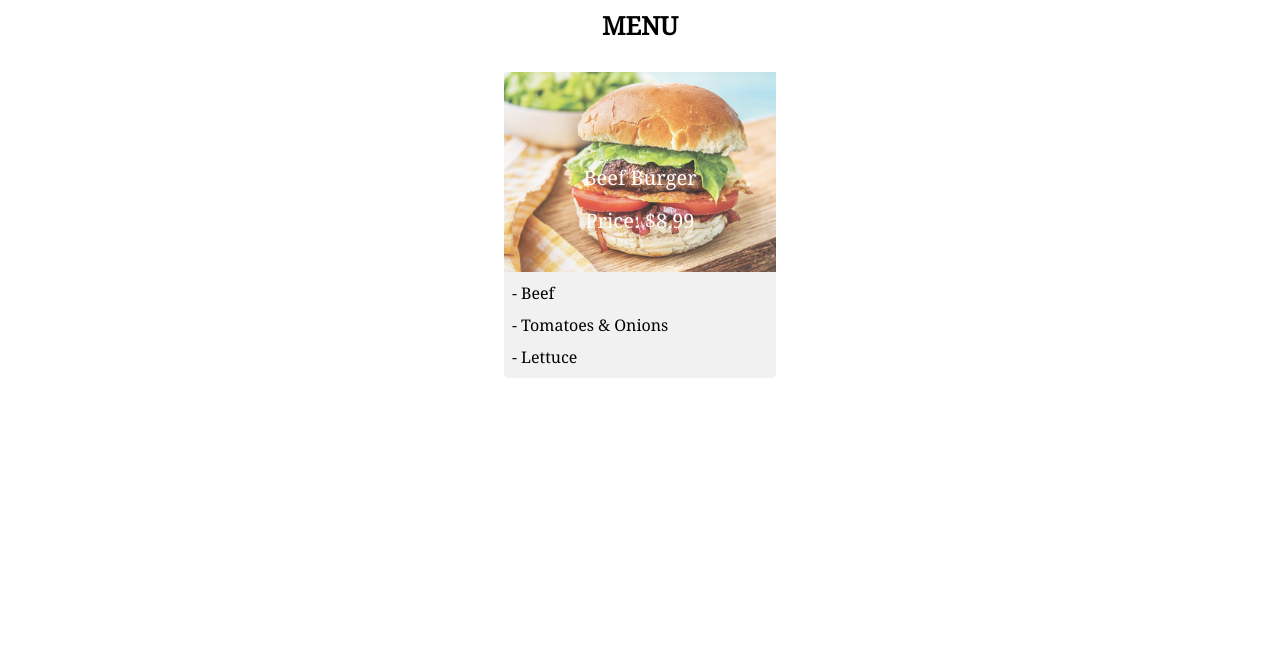
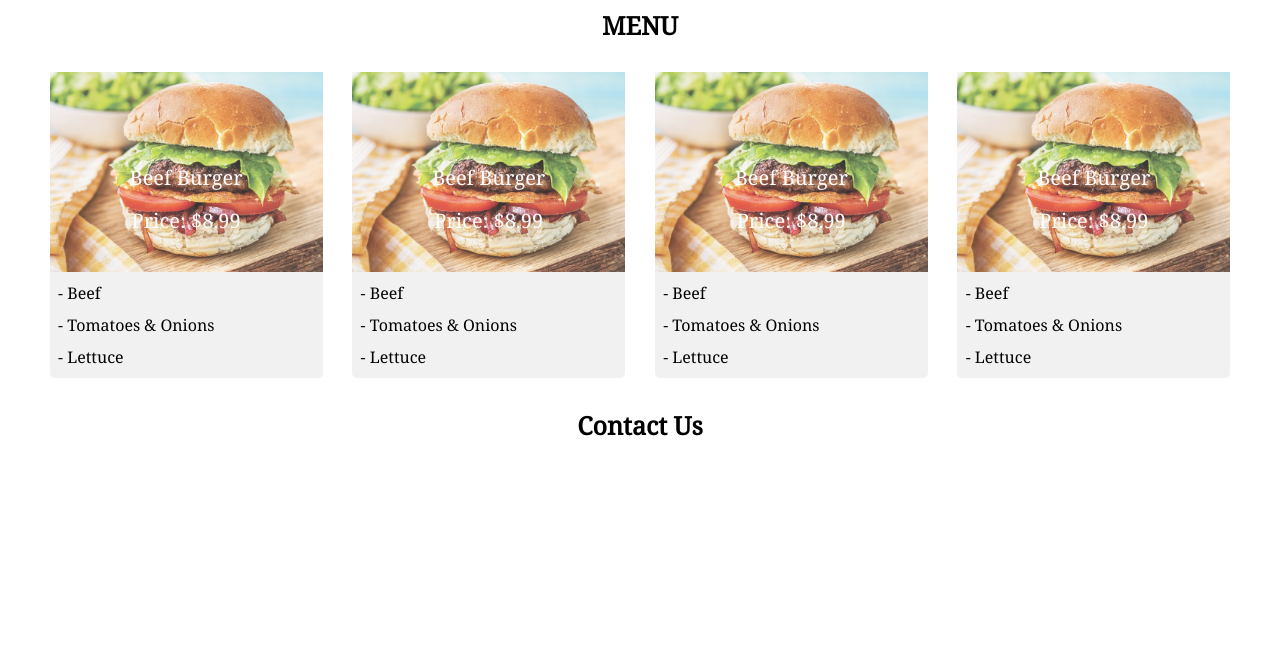
Before and after one commit to kwizl/restaurant, a website built with webpack: page dist/index.html in a window 1280 px wide. Shown: the part 822-1470 px from the top of the page. Before the commit the page ends 1220 px from the top, so only its background shows below. Built offline with nearby package versions, Linux system fonts and the light colour scheme.

Commit message:
Add contact title via javascript

```diff
--- a/src/contact.js
+++ b/src/contact.js
@@ -0,0 +1,26 @@
+const Contact = () => {
+  const contactContent = () => {
+    const mainContent = document.getElementById('content');
+    const contactUs = document.createElement('div');
+
+    const h2 = document.createElement('h2');
+    const contactImg = document.createElement('div');
+    const p = document.createElement('p');
+
+    contactUs.setAttribute('id', 'contact-us');
+    contactImg.classList.add('contact-img');
+    h2.classList.add('contact-us-title');
+
+    mainContent.appendChild(contactUs);
+    contactUs.appendChild(h2);
+    contactImg.appendChild(p);
+
+    h2.textContent = 'Contact Us';
+    p.textContent = 'Get To Know Us';
+  };
+
+  return { contactContent };
+};
+
+// eslint-disable-next-line import/prefer-default-export
+export { Contact };
--- a/src/home.js
+++ b/src/home.js
@@ -20,4 +20,5 @@ const Home = () => {
   return { thumbnail };
 };
 
+// eslint-disable-next-line import/prefer-default-export
 export { Home };
--- a/src/index.js
+++ b/src/index.js
@@ -1,9 +1,19 @@
+/* eslint-disable import/extensions */
 import { Home } from './home.js';
 import { Menu } from './menu.js';
+import { Contact } from './contact.js';
 
 const home = Home();
 const menu = Menu();
+const contact = Contact();
 
 home.thumbnail();
+
 menu.burgerTitle();
+menu.burgerItems();
 menu.burgers();
+menu.burgers();
+menu.burgers();
+menu.burgers();
+
+contact.contactContent();
--- a/src/menu.js
+++ b/src/menu.js
@@ -7,13 +7,16 @@ const Menu = () => {
   const burgerTitle = () => {
     menu.setAttribute('id', 'menu');
     h2.classList.add('menu-title');
-    menuItems.classList.add('menu-items');
 
     mainContent.appendChild(menu);
     menu.appendChild(h2);
-    menu.appendChild(menuItems);
 
     h2.textContent = 'MENU';
+  };
+
+  const burgerItems = () => {
+    menuItems.classList.add('menu-items');
+    menu.appendChild(menuItems);
   };
 
   const burgers = () => {
@@ -47,7 +50,8 @@ const Menu = () => {
     p4.innerHTML = '&nbsp; - Tomatoes & Onions';
     p5.innerHTML = '&nbsp; - Lettuce';
   };
-  return { burgers, burgerTitle };
+  return { burgers, burgerTitle, burgerItems };
 };
 
+// eslint-disable-next-line import/prefer-default-export
 export { Menu };
```
Also changed, not shown: dist/css/style.css, dist/index.html, dist/js/main.js.
